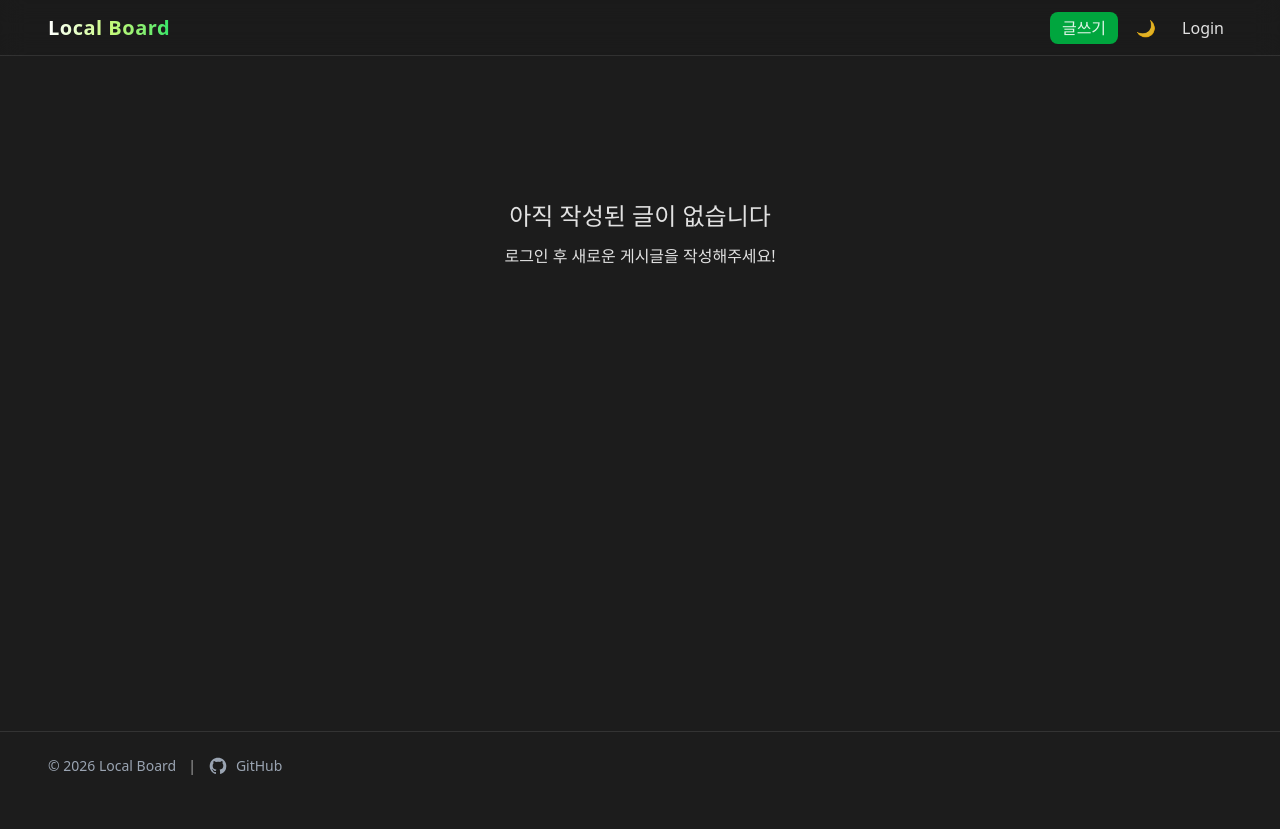
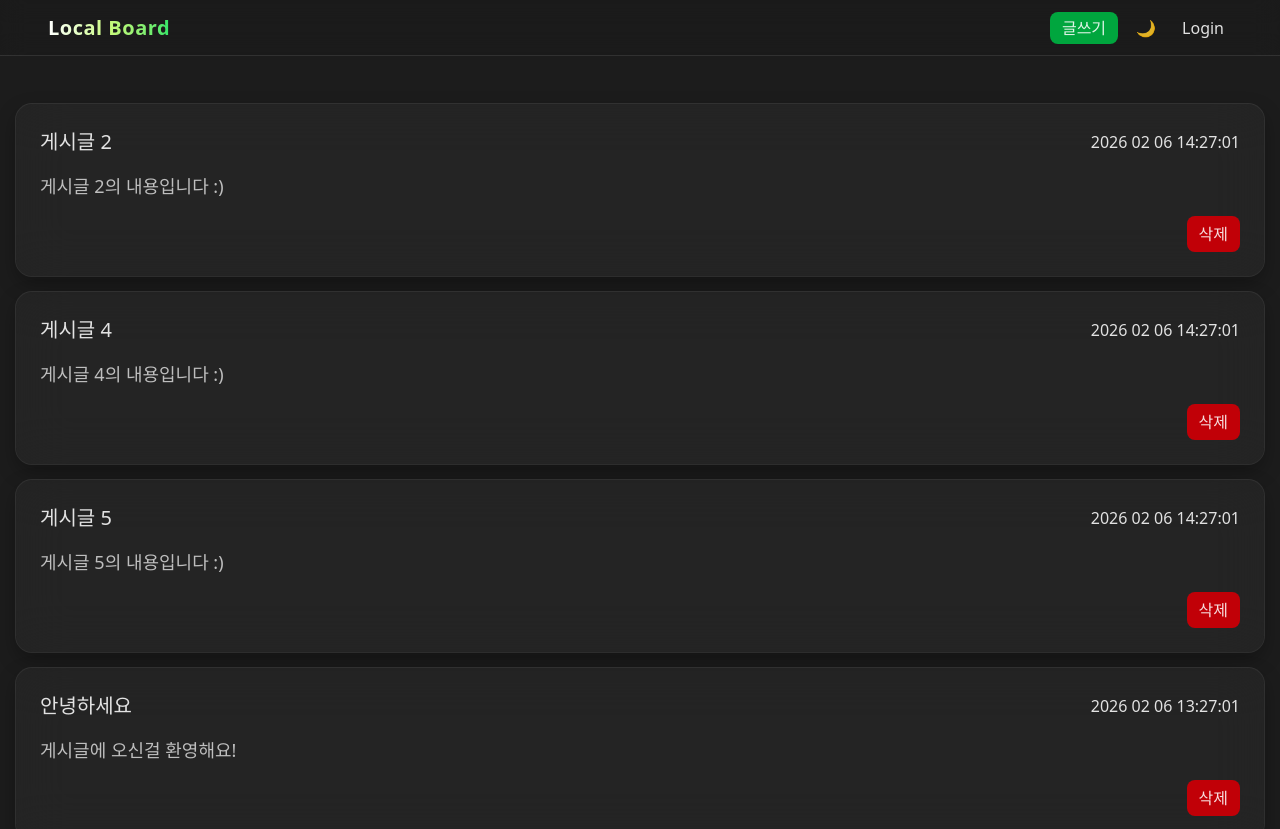
Before and after one commit to alstmd9902/oz_16_react_event, a React (Vite) app in the folder local-board/: page / in a window 1280 px wide. Shown: the top 829 px of the page. Before the commit the page ends 800 px from the top, so only its background shows below. Built offline with nearby package versions, Linux system fonts and the light colour scheme.

Commit message:
feat: 메인 페이지 게시판 더미데이터 최신순 정렬 추가

```diff
--- a/local-board/src/components/Main.jsx
+++ b/local-board/src/components/Main.jsx
@@ -1,14 +1,79 @@
+import dayjs from "dayjs";
+import "dayjs/locale/ko"; // 한국어 가져오기
+
+//0분전, 1달전, 1년전 이렇게 상대 시간을 표현하는 플러그인
+import relativeTime from "dayjs/plugin/relativeTime";
+dayjs.extend(relativeTime); // 플러그인 등록
+dayjs.locale("ko"); // 언어 등록
+// console.log(dayjs().format("YYYY MM DD HH:mm:ss"));
+const newData = dayjs().format("YYYY MM DD HH:mm:ss");
+console.log(dayjs());
+
+//더미데이터
+const data = [
+  {
+    id: 1,
+    title: "안녕하세요",
+    contents: "게시글에 오신걸 환영해요!",
+    date: dayjs().subtract(1, "hour").format("YYYY MM DD HH:mm:ss")
+  },
+  {
+    id: 2,
+    title: "게시글 2",
+    contents: "게시글 2의 내용입니다 :)",
+    date: newData
+  },
+  {
+    id: 3,
+    title: "게시글 3",
+    contents: "게시글 3의 내용입니다 :)",
+    date: dayjs().subtract(3, "hour").format("YYYY MM DD HH:mm:ss")
+  },
+  {
+    id: 4,
+    title: "게시글 4",
+    contents: "게시글 4의 내용입니다 :)",
+    date: newData
+  },
+  {
+    id: 5,
+    title: "게시글 5",
+    contents: "게시글 5의 내용입니다 :)",
+    date: newData
+  }
+];
+
+// sort 는 원본 배열을 변경하기 때문에
+// 스프레드(...)로 복사한 새 배열을 만든 뒤 정렬한다
+// 날짜는 문자열이므로 dayjs로 날짜 객체로 바꾸고
+// valueOf()로 숫자(타임스탬프)로 변환해서 비교한다
+const sortedData = [...data].sort(
+  (a, b) => dayjs(b.date).valueOf() - dayjs(a.date).valueOf()
+);
+
 export default function Main() {
   return (
     <>
-      <div
-        className="relative overflow-hidden max-w-5xl mx-auto mt-12
-                    flex flex-col justify-center items-center gap-8 py-12"
-      >
-        <div className="flex flex-col gap-3 justify-center items-center">
-          <h1 className="text-2xl">아직 작성된 글이 없습니다</h1>
-          <p>로그인 후 새로운 게시글을 작성해주세요!</p>
-        </div>
+      <div className="w-full max-w-7xl mx-auto flex flex-col gap-4">
+        {sortedData.map((post) => (
+          <div
+            key={post.id}
+            className=" ring ring-white/10 rounded-2xl bg-white/4 backdrop-blur-xl p-6 shadow-[0_8px_20px_rgba(0,0,0,0.3)]
+                    transition-all duration-300 hover:shadow-[0_20px_60px_rgba(0,0,0,0.5)] hover:scale-[0.98] cursor-pointer"
+          >
+            {/* 작성된 게시글 */}
+            <div className="flex justify-between items-center">
+              <h2 className="text-xl">{post.title}</h2>
+              <span>{post.date}</span>
+            </div>
+            <p className="my-4 text-lg text-white/70">{post.contents}</p>
+            <div className="w-full flex items-center justify-end">
+              <button className="bg-red-700 px-3 py-1.5 rounded-lg">
+                삭제
+              </button>
+            </div>
+          </div>
+        ))}
       </div>
     </>
   );
```
